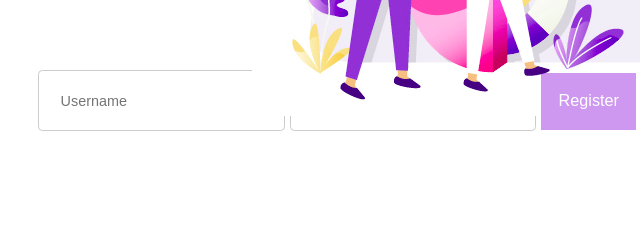
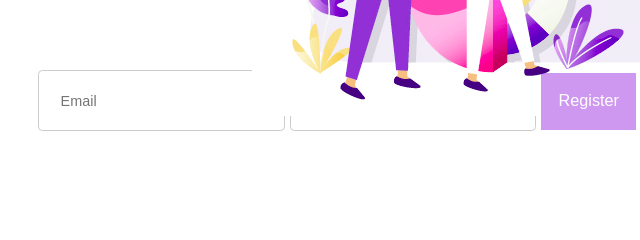
Before and after one commit to toolboxtheplatform/toolboxtheplatform.github.io, a plain HTML site: page index.html in a window 1280 px wide. Shown: the part 550-790 px from the top of the page, 150-790 px from the left. Drawn offline with Linux system fonts and the light colour scheme.

Commit message:
Replaces username with email

```diff
--- a/index.html
+++ b/index.html
@@ -22,7 +22,7 @@
       </ul>
     </nav>
     <form class="register-form">
-      <input type="text" name="username" id="username" placeholder="Username">
+      <input type="email" name="username" id="username" placeholder="Email">
       <input type="password" name="password" id="password" placeholder="Password">
       <button class="btn">Register</button>
     </form>
```
